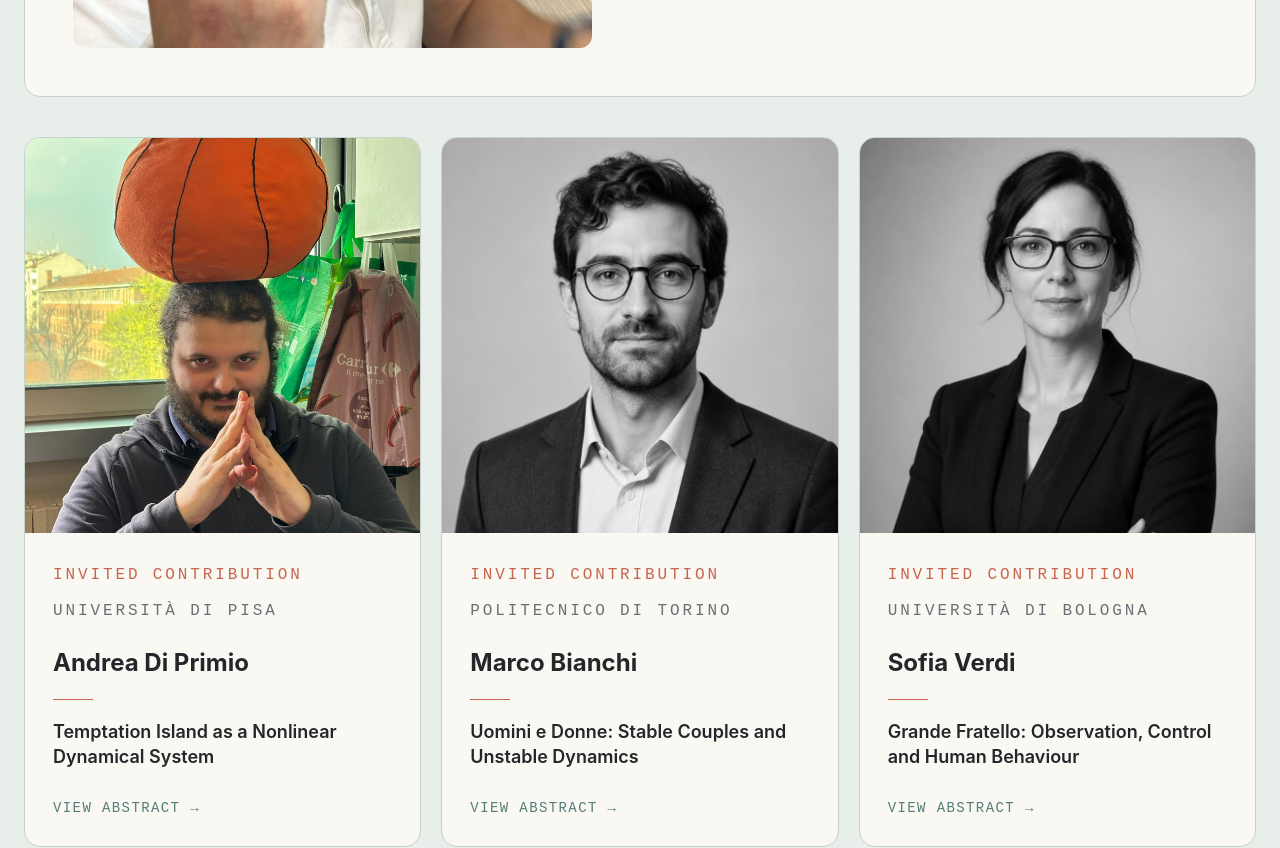
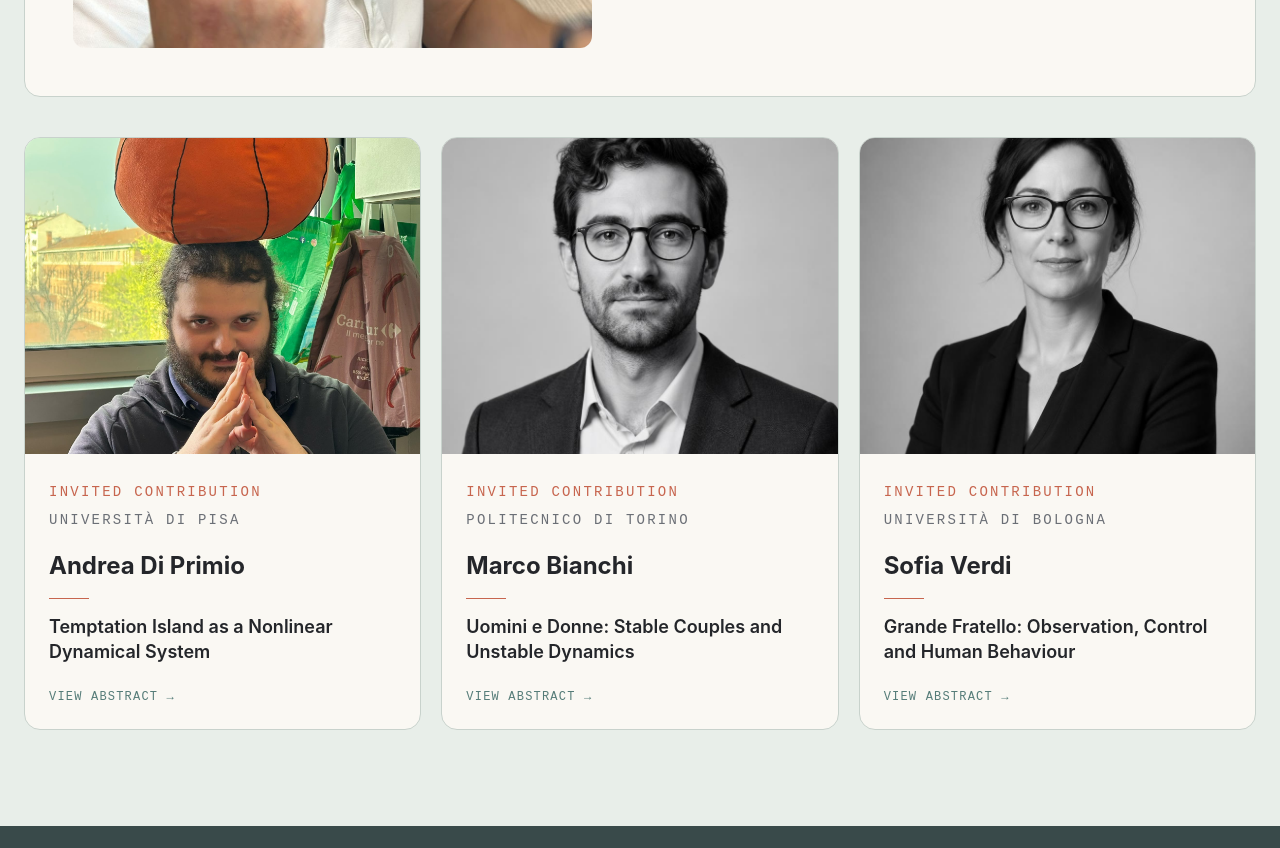
Before and after one commit to caterinaleimer/Visimai2026, a React (Vite) app: page / in a window 1280 px wide. Shown: the part 3000-3848 px from the top of the page. Built offline with nearby package versions, Linux system fonts and the light colour scheme.

Commit message:
Update App.jsx

```diff
--- a/src/App.jsx
+++ b/src/App.jsx
@@ -335,7 +335,7 @@ function App() {
                   overflow-hidden
                   text-left
                   transition-all duration-300 ease-out
-                  hover:scale-[1.025]
+                  hover:scale-[1.02]
                   hover:-translate-y-1
                   hover:shadow-2xl
                   hover:border-[#C7654E]/50
@@ -349,35 +349,35 @@ function App() {
                     src={speaker.image}
                     alt={speaker.name}
                     className="
-                      aspect-square
+                      aspect-[5/4]
                       object-cover
                       w-full
                       transition-transform duration-500 ease-out
-                      group-hover:scale-[1.04]
+                      group-hover:scale-[1.035]
                     "
                   />
                 </div>
 
-                <div className="p-7">
-                  <span className="font-mono text-sm md:text-base text-[#C7654E] uppercase tracking-[0.18em]">
+                <div className="p-6">
+                  <span className="font-mono text-sm text-[#C7654E] uppercase tracking-[0.16em]">
                     {speaker.role}
                   </span>
 
-                  <p className="font-mono text-sm md:text-base text-muted-foreground uppercase tracking-[0.18em] mt-3">
+                  <p className="font-mono text-sm text-muted-foreground uppercase tracking-[0.16em] mt-2">
                     {speaker.affiliation}
                   </p>
 
-                  <h4 className="text-2xl font-bold mt-6">
+                  <h4 className="text-2xl font-bold mt-5">
                     {speaker.name}
                   </h4>
 
-                  <div className="w-10 h-px bg-[#C7654E] my-5" />
+                  <div className="w-10 h-px bg-[#C7654E] my-4" />
 
                   <p className="text-lg font-semibold leading-snug">
                     {speaker.talkTitle}
                   </p>
 
-                  <p className="font-mono text-xs md:text-sm uppercase tracking-widest text-[#557C78] mt-7">
+                  <p className="font-mono text-xs uppercase tracking-widest text-[#557C78] mt-6">
                     View abstract →
                   </p>
                 </div>
```
